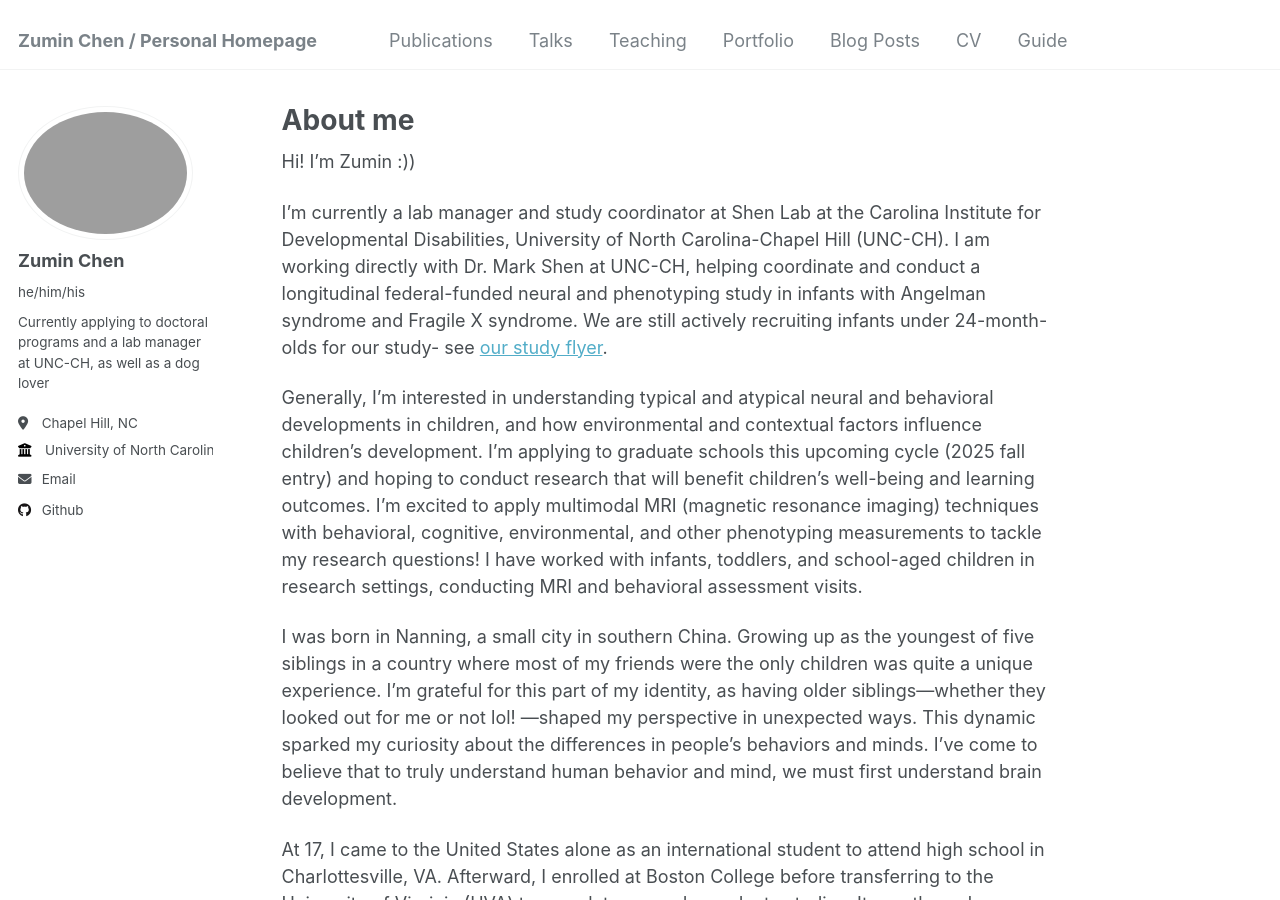
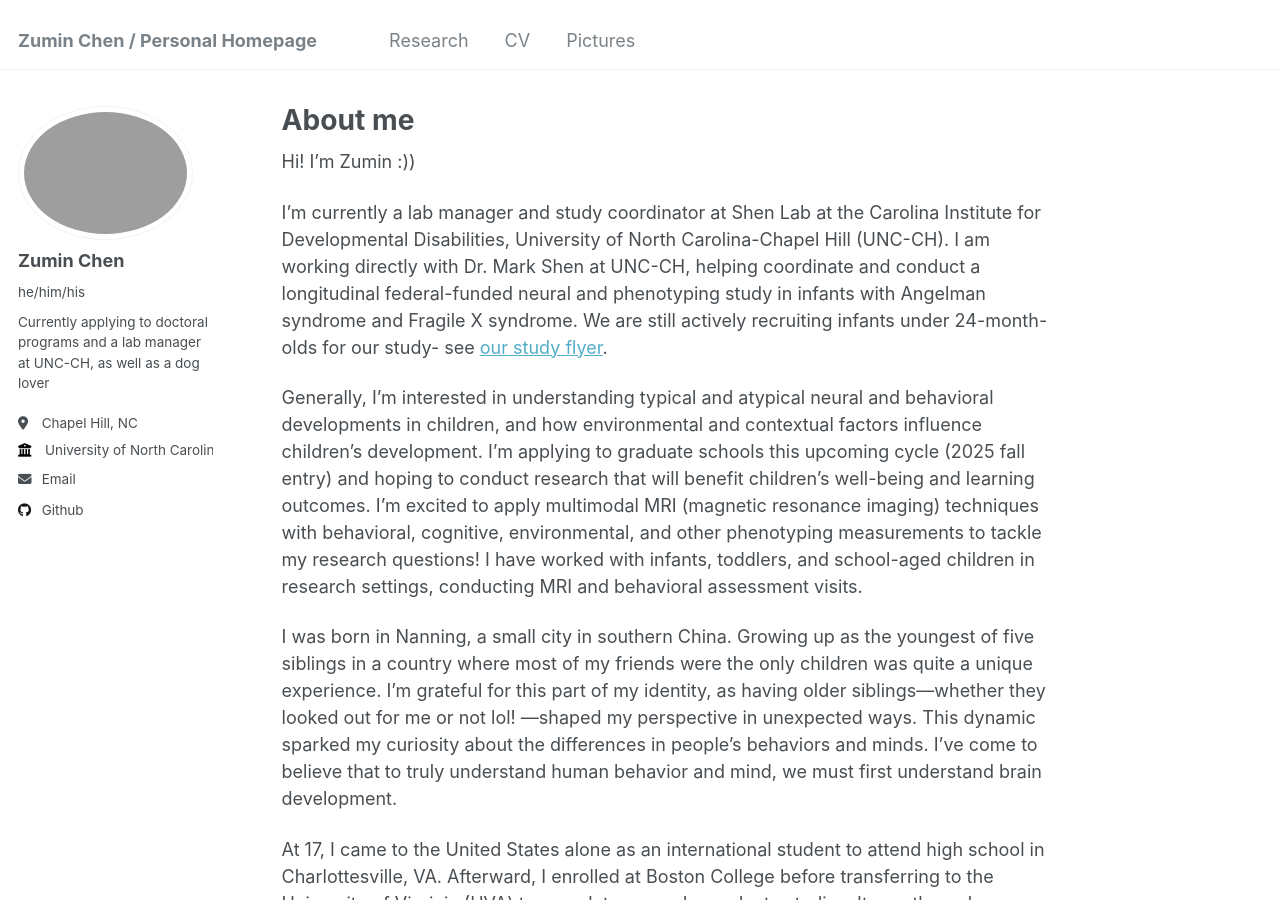
Before and after one commit to zumin-chen/Zumin-Chen, a Jekyll site: the page built from _pages/about.md, in a window 1280 px wide and 900 px high. Built offline with Jekyll 4.4.1, drawn with Linux system fonts in a browser that asks for light colours.

Commit message:
Update navigation.yml

```diff
--- a/_data/navigation.yml
+++ b/_data/navigation.yml
@@ -5,23 +5,12 @@
 # prevent it from being included in the site.
 
 main:
-  - title: "Publications"
-    url: /publications/
 
-  - title: "Talks"
-    url: /talks/
-
-  - title: "Teaching"
-    url: /teaching/
-
-  - title: "Portfolio"
+  - title: "Research"
     url: /portfolio/
-
-  - title: "Blog Posts"
-    url: /year-archive/
 
   - title: "CV"
     url: /cv/
 
-  - title: "Guide"
-    url: /markdown/
+  - title: "Pictures"
+    url: /pictures/
```
